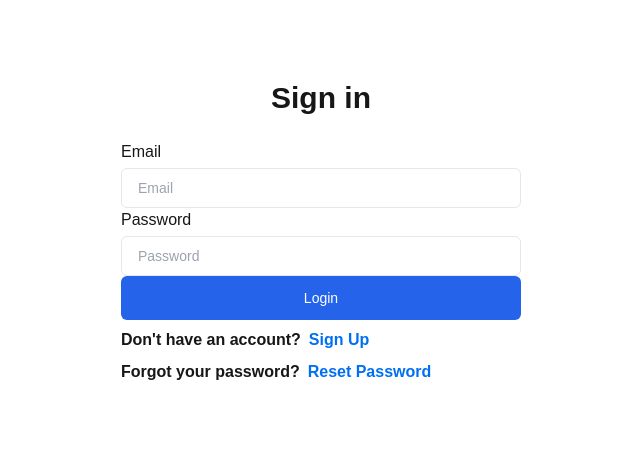
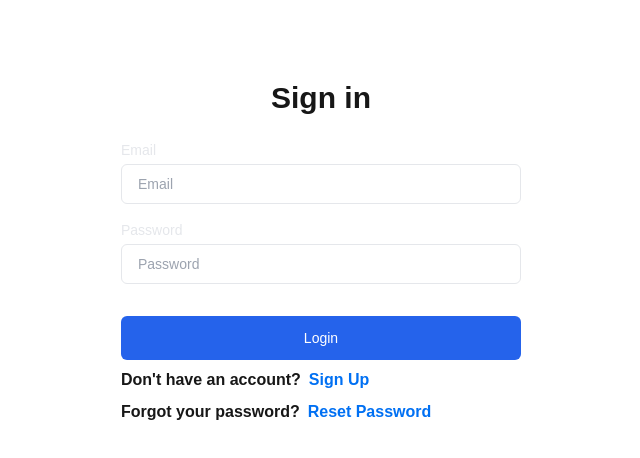
Before and after one commit to Valentin349/education-platform, a Next.js app: page /login in a window 1280 px wide. Shown: the top 458 px of the page, without its empty margins (319-959 px from the left). Built offline with nearby package versions, Linux system fonts and the light colour scheme.

Commit message:
Update LoginForm css

```diff
--- a/app/(auth)/login/LoginForm.tsx
+++ b/app/(auth)/login/LoginForm.tsx
@@ -19,9 +19,9 @@ export default function LoginForm() {
 
     return (
         <div>
-            <form onSubmit={handleSubmit}>
+            <form onSubmit={handleSubmit} className="w-full flex flex-col gap-4">
                 <div>
-                    <label className="w-full flex flex-col gap-4">
+                    <label  className="block text-sm font-medium text-gray-200">
                         Email
                     </label>
                     <input
@@ -33,7 +33,7 @@ export default function LoginForm() {
                     />
                 </div>
                 <div>
-                    <label>
+                    <label className="block text-sm font-medium text-gray-200">
                         Password
                     </label>
                     <input
@@ -45,10 +45,10 @@ export default function LoginForm() {
                     />
                 </div>
 
-                <div>
+                <div className="mt-4">
                     <AuthButton type="Login" loading={loading} />
                 </div>
-                {error && <p>{error}</p>}
+                {error && <p className="text-red-500">{error}</p>}
             </form>
         </div>
     );
```
